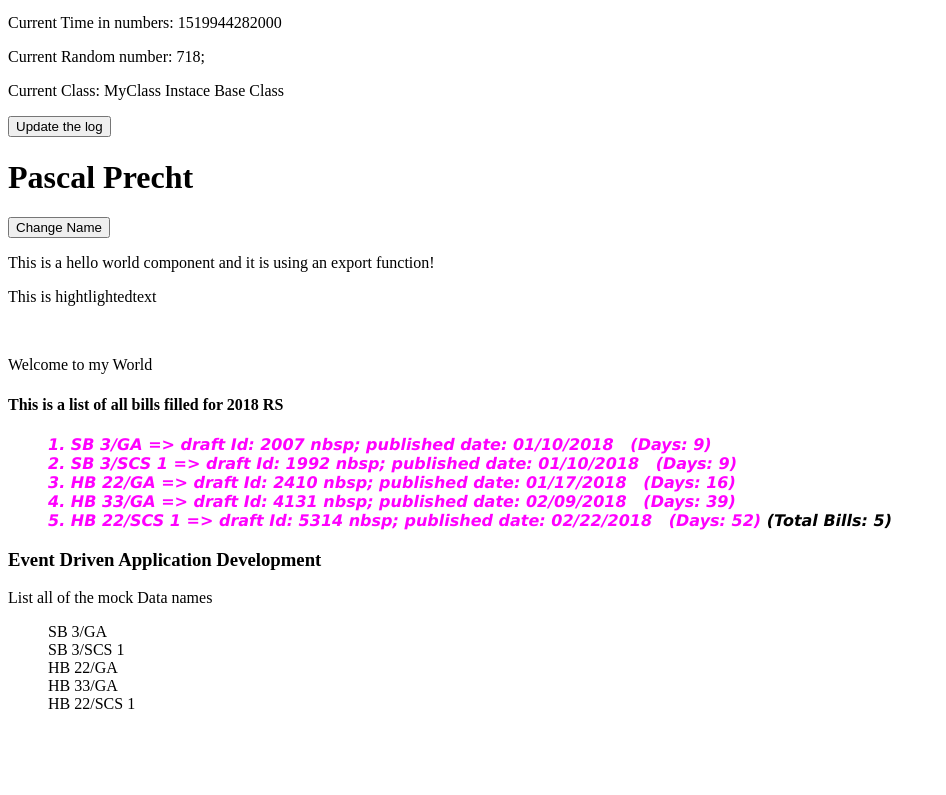
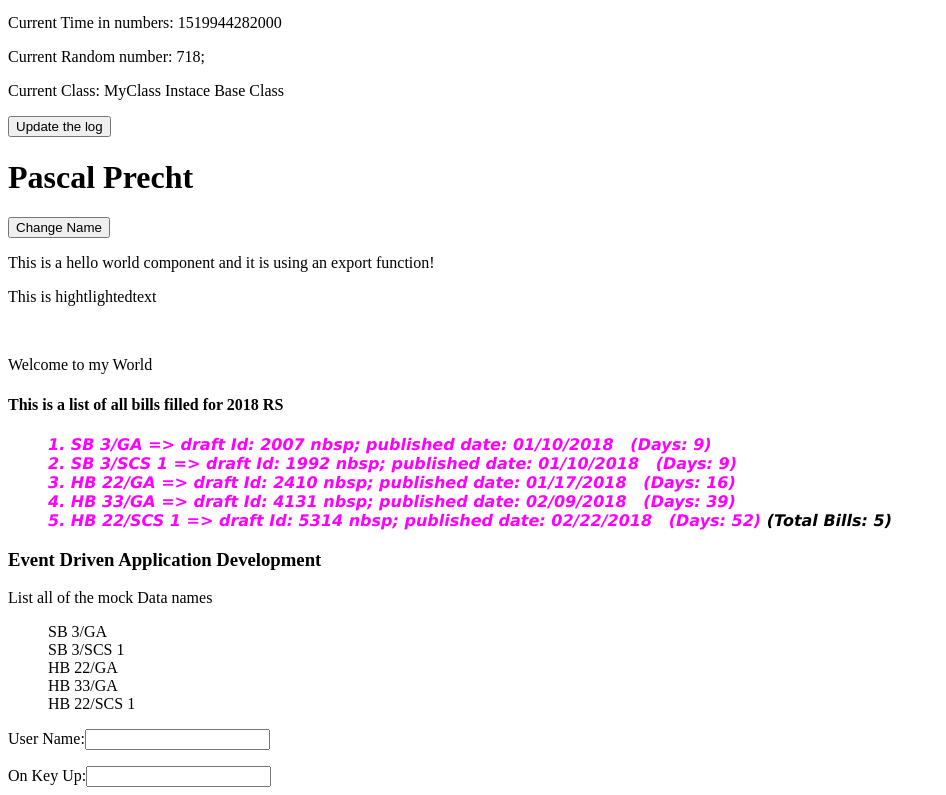
Before and after one commit to michaelganesan26/testCodeAngular4, an Angular app: page / in a window 1280 px wide. Shown: the part 611-1406 px from the top of the page, without its empty margins (0-946 px from the left). Before the commit the page ends 1340 px from the top, so only its background shows below. Built offline with nearby package versions, Linux system fonts and the light colour scheme.

Commit message:
Input with events (Sample Code)

```diff
--- a/src/app/test-code/event-driven/event-driven.component.html
+++ b/src/app/test-code/event-driven/event-driven.component.html
@@ -6,6 +6,16 @@
   <li *ngFor="let bill of bills;let i = index" (click)="itemClicked(bill)">
        <span>{{bill.br.bill_name}}</span>
   </li>
+</ul>
+<div>
+<!-- Input with event driven -->
+<label for="myName">User Name:</label>
+  <input #myName type="text" [(ngModel)]="userName" (change)="trackUserName()"/>
+ <p>
+    {{myName.value}}
+ </p>
+  <label for="myData">On Key Up:</label>
+  <input #myData type="text" (keyup)="onKeyUp($event)"/>
+     {{myData.value}}
 
-
-</ul>
+</div>
--- a/src/app/test-code/event-driven/event-driven.component.ts
+++ b/src/app/test-code/event-driven/event-driven.component.ts
@@ -14,8 +14,12 @@ import { Component, OnInit, Input, Output, EventEmitter } from '@angular/core';
 })
 export class EventDrivenComponent implements OnInit {
 
+  //variables
   @Output() dataMouseClick:EventEmitter<IBill> = new EventEmitter();
   bills:IBill[];
+
+  userName?:string="";
+
   constructor(bills: MockDataService,private logMessage:LoggerService) {
       this.bills = bills.getBills();
 
@@ -32,4 +36,16 @@ export class EventDrivenComponent implements OnInit {
 
   }
 
+  trackUserName():void{
+     this.logMessage.log(this.userName);
+  }
+
+  onKeyUp(event:any) {
+
+      console.log(event.target.value);
+
+
+
+  }
+
 }
```
